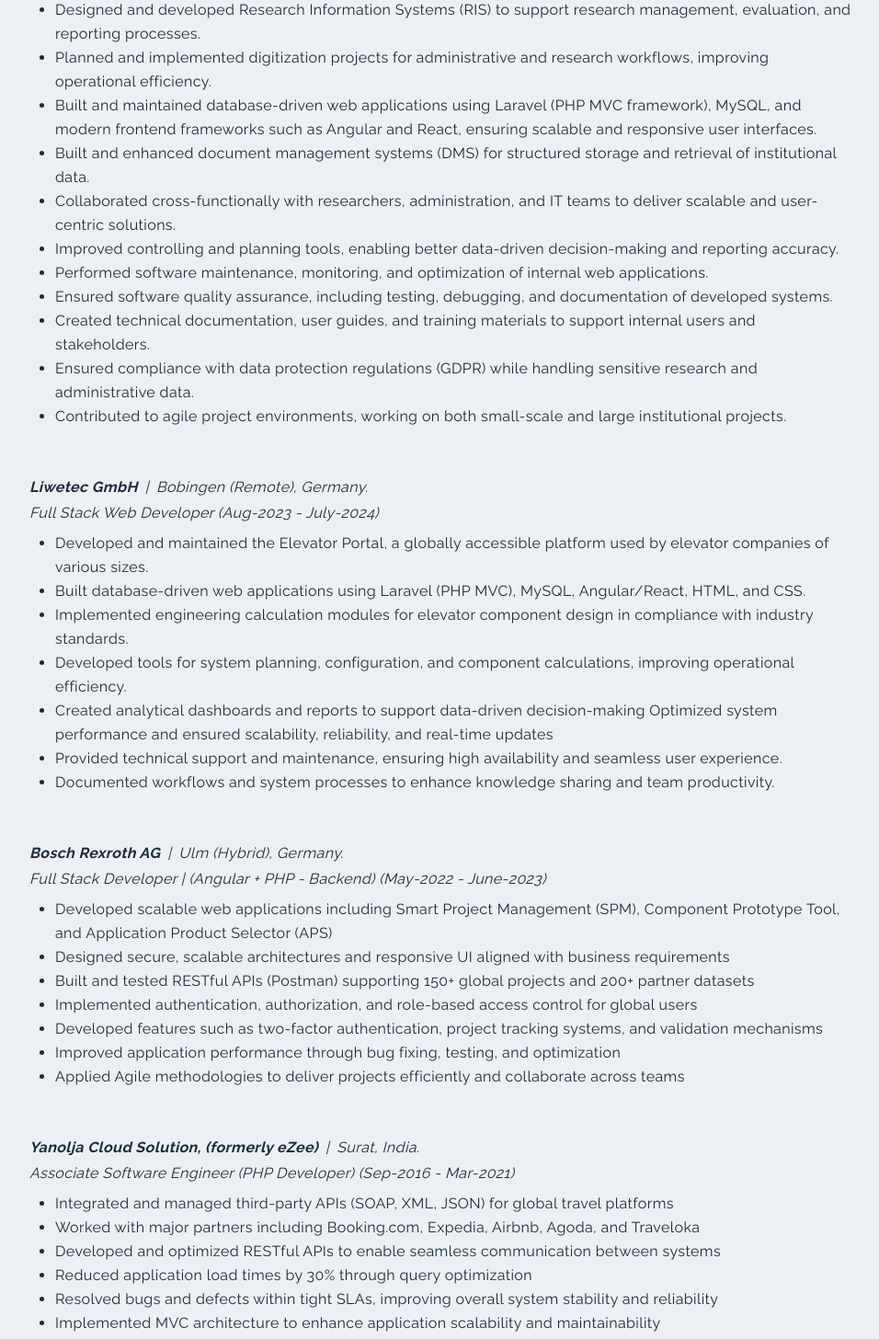
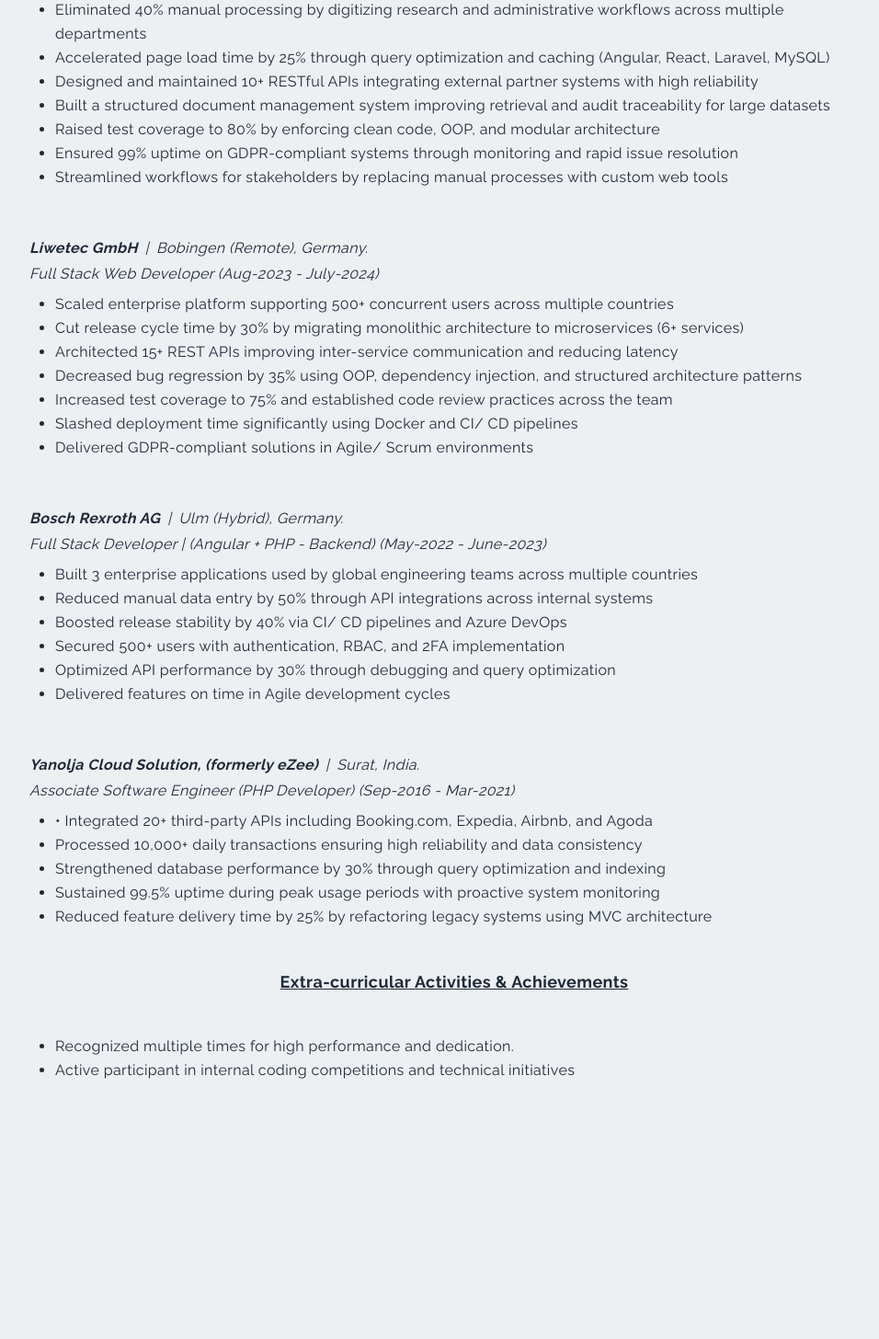
Before and after one commit to Subhashchandra3295/subhashchandra_portfolio, a Next.js app: page /resume in a window 1280 px wide. Shown: the part 980-2436 px from the top of the page at 92% size, without its empty margins (146-1102 px from the left). After the commit the page ends 2193 px from the top, so only its background shows below. Built offline with nearby package versions, Linux system fonts and the light colour scheme.

Commit message:
Update new company experience in resume page

```diff
--- a/pages/resume.jsx
+++ b/pages/resume.jsx
@@ -160,50 +160,25 @@
           </p>
           <ul className="list-disc list-outside px-7 py-1 leading-relaxed">
             <li>
-              Designed and developed Research Information Systems (RIS) to
-              support research management, evaluation, and reporting processes.
+              Eliminated 40% manual processing by digitizing research and administrative workflows across multiple departments
             </li>
             <li>
-              Planned and implemented digitization projects for administrative
-              and research workflows, improving operational efficiency.
+              Accelerated page load time by 25% through query optimization and caching (Angular, React, Laravel, MySQL)
             </li>
             <li>
-              Built and maintained database-driven web applications using
-              Laravel (PHP MVC framework), MySQL, and modern frontend frameworks
-              such as Angular and React, ensuring scalable and responsive user
-              interfaces.
+              Designed and maintained 10+ RESTful APIs integrating external partner systems with high reliability
             </li>
             <li>
-              Built and enhanced document management systems (DMS) for
-              structured storage and retrieval of institutional data.
+              Built a structured document management system improving retrieval and audit traceability for large datasets
             </li>
             <li>
-              Collaborated cross-functionally with researchers, administration,
-              and IT teams to deliver scalable and user-centric solutions.
+              Raised test coverage to 80% by enforcing clean code, OOP, and modular architecture
             </li>
             <li>
-              Improved controlling and planning tools, enabling better
-              data-driven decision-making and reporting accuracy.
+              Ensured 99% uptime on GDPR-compliant systems through monitoring and rapid issue resolution
             </li>
             <li>
-              Performed software maintenance, monitoring, and optimization of
-              internal web applications.
-            </li>
-            <li>
-              Ensured software quality assurance, including testing, debugging,
-              and documentation of developed systems.
-            </li>
-            <li>
-              Created technical documentation, user guides, and training
-              materials to support internal users and stakeholders.
-            </li>
-            <li>
-              Ensured compliance with data protection regulations (GDPR) while
-              handling sensitive research and administrative data.
-            </li>
-            <li>
-              Contributed to agile project environments, working on both
-              small-scale and large institutional projects.
+              Streamlined workflows for stakeholders by replacing manual processes with custom web tools
             </li>
           </ul>
         </div>
@@ -219,33 +194,25 @@
           </p>
           <ul className="list-disc list-outside px-7 py-1 leading-relaxed">
             <li>
-              Developed and maintained the Elevator Portal, a globally
-              accessible platform used by elevator companies of various sizes.
+              Scaled enterprise platform supporting 500+ concurrent users across multiple countries
             </li>
             <li>
-              Built database-driven web applications using Laravel (PHP MVC),
-              MySQL, Angular/React, HTML, and CSS.
+              Cut release cycle time by 30% by migrating monolithic architecture to microservices (6+ services)
             </li>
             <li>
-              Implemented engineering calculation modules for elevator component
-              design in compliance with industry standards.
+              Architected 15+ REST APIs improving inter-service communication and reducing latency
             </li>
             <li>
-              Developed tools for system planning, configuration, and component
-              calculations, improving operational efficiency.
+              Decreased bug regression by 35% using OOP, dependency injection, and structured architecture patterns
             </li>
             <li>
-              Created analytical dashboards and reports to support data-driven
-              decision-making Optimized system performance and ensured
-              scalability, reliability, and real-time updates
+              Increased test coverage to 75% and established code review practices across the team
             </li>
             <li>
-              Provided technical support and maintenance, ensuring high
-              availability and seamless user experience.
+              Slashed deployment time significantly using Docker and CI/ CD pipelines
             </li>
             <li>
-              Documented workflows and system processes to enhance knowledge
-              sharing and team productivity.
+              Delivered GDPR-compliant solutions in Agile/ Scrum environments
             </li>
           </ul>
         </div>
@@ -262,33 +229,22 @@
           </p>
           <ul className="list-disc list-outside px-7 py-1 leading-relaxed">
             <li>
-              Developed scalable web applications including Smart Project
-              Management (SPM), Component Prototype Tool, and Application
-              Product Selector (APS)
+              Built 3 enterprise applications used by global engineering teams across multiple countries
             </li>
             <li>
-              Designed secure, scalable architectures and responsive UI aligned
-              with business requirements
+              Reduced manual data entry by 50% through API integrations across internal systems
             </li>
             <li>
-              Built and tested RESTful APIs (Postman) supporting 150+ global
-              projects and 200+ partner datasets
+              Boosted release stability by 40% via CI/ CD pipelines and Azure DevOps
             </li>
             <li>
-              Implemented authentication, authorization, and role-based access
-              control for global users
+              Secured 500+ users with authentication, RBAC, and 2FA implementation
             </li>
             <li>
-              Developed features such as two-factor authentication, project
-              tracking systems, and validation mechanisms
+              Optimized API performance by 30% through debugging and query optimization
             </li>
             <li>
-              Improved application performance through bug fixing, testing, and
-              optimization
-            </li>
-            <li>
-              Applied Agile methodologies to deliver projects efficiently and
-              collaborate across teams
+              Delivered features on time in Agile development cycles
             </li>
           </ul>
         </div>
@@ -306,40 +262,24 @@
           </p>
           <ul className="list-disc list-outside px-7 py-1 leading-relaxed">
             <li>
-              Integrated and managed third-party APIs (SOAP, XML, JSON) for
-              global travel platforms
+              • Integrated 20+ third-party APIs including Booking.com, Expedia, Airbnb, and Agoda
             </li>
             <li>
-              Worked with major partners including Booking.com, Expedia, Airbnb,
-              Agoda, and Traveloka
+              Processed 10,000+ daily transactions ensuring high reliability and data consistency
             </li>
             <li>
-              Developed and optimized RESTful APIs to enable seamless
-              communication between systems
+              Strengthened database performance by 30% through query optimization and indexing
             </li>
             <li>
-              Reduced application load times by 30% through query optimization
+              Sustained 99.5% uptime during peak usage periods with proactive system monitoring
             </li>
             <li>
-              Resolved bugs and defects within tight SLAs, improving overall
-              system stability and reliability
-            </li>
-            <li>
-              Implemented MVC architecture to enhance application scalability
-              and maintainability
-            </li>
-            <li>
-              Collaborated with QA teams to reduce post-deployment issues
-              through rigorous testing
-            </li>
-            <li>
-              Delivered technical support for high-priority issues, improving
-              partner satisfaction and system uptime
+              Reduced feature delivery time by 25% by refactoring legacy systems using MVC architecture
             </li>
           </ul>
         </div>
 
-        {/* Experience */}
+        {/*
         <div className="py-6">
           <p className="italic">
             <span className="font-bold italic">
@@ -368,7 +308,7 @@
               Run”, utilizing Unity, C#, and JavaScript
             </li>
           </ul>
-        </div>
+        </div>*/}
 
         {/*  */}
         {/*  <h5 className='text-center underline text-[18px] py-4'>
```
